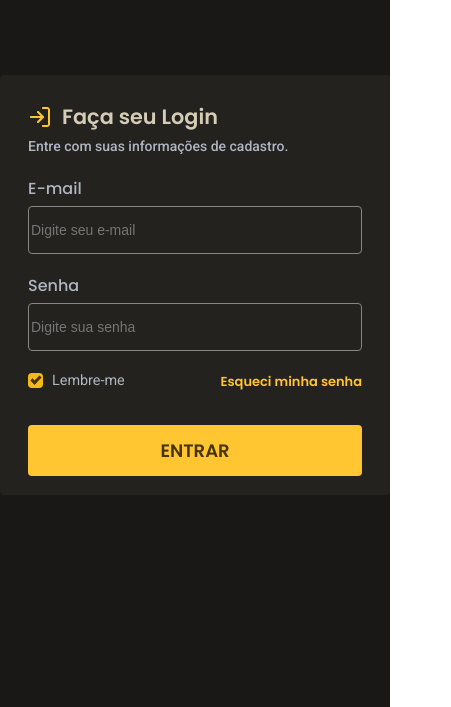
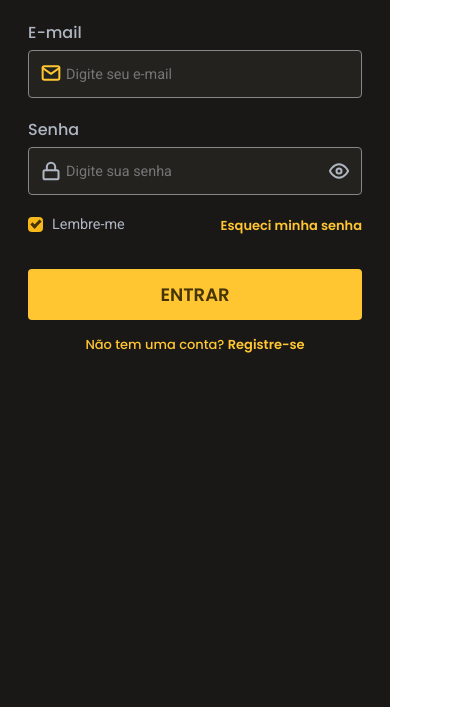
Before and after one commit to GuilhermeSouza01/Login-form, a plain HTML site: page index.html in a window 390 px wide. Shown: the part 137-844 px from the top of the page, 451 px wide, since content can reach past the window. Drawn offline with Linux system fonts and the light colour scheme; grey boxes are pictures that could not be loaded.

Commit message:
Add media queries

```diff
--- a/css/main.css
+++ b/css/main.css
@@ -57,7 +57,7 @@ table {
     position: absolute;
     width: 115px;
     height: 28px;
-    top: 40px;
+    top: 20px;
     left: 20px;
     margin: 0;
 }
@@ -90,7 +90,7 @@ table {
     border-radius: 4px;
     /* margin: 194 0 194 0; */
     width: 512px;
-    height: 420px;
+    height: 512px;
 }
 
 .login-text-and-icon {
@@ -118,6 +118,13 @@ table {
     color: var(--text-base);
     margin-bottom: 24px;
 }
+
+.form-content #create-account {
+    display: flex;
+    justify-content: center;
+    align-items: center;
+    margin-top: 14px;
+}
 .image-aside {
 
     height: 100%;
@@ -139,13 +146,9 @@ table {
     border-radius: 4px;
     background-color: var(--form-background);
     height: 44px;
-    font-size: 14px;
-    font-weight: normal;
-    font-style: normal;
-    line-height: 16px;
-    color: var(--text-base);
     outline: none;
     margin-bottom: 20px;
+    padding-left: 37px;
 }
 
 #login-form label {
@@ -160,6 +163,28 @@ table {
 #login-form input:focus {
     border: 1px solid var(--primary-color);
     box-shadow: 0px 0px 0px 2px #FFDE88;
+}
+
+.mail-input {
+    background: url(../assets/mail.svg) no-repeat 12px 12px;
+    font-family: 'Roboto', sans-serif;
+    font-size: 0.9rem;
+    font-weight: 400;
+    font-style: normal;
+    line-height: 16px;
+    color: rgb(207, 207, 207);
+}
+
+.pass-input {
+    background-image: url(../assets/lock.svg), url(../assets/eye.svg);
+    background-repeat: no-repeat;
+    background-position: left 12px center, right 12px center;
+    font-family: 'Roboto', sans-serif;
+    font-size: 0.9rem;
+    font-weight: 400;
+    font-style: normal;
+    line-height: 16px;
+    color: rgb(207, 207, 207);
 }
 
 .check-information {
@@ -264,3 +289,42 @@ table {
     background-color: #f7b819;
 
 }
+
+#create-account {
+    text-decoration: none;
+}
+#create-account p{
+
+    font-family: 'Poppins', sans-serif;
+    font-size: 13px;
+    font-weight: 500;
+    font-style: normal;
+    color: var(--primary-color);
+    line-height: 21px;
+    text-decoration: none;
+}
+
+#create-account span {
+    font-weight: bold;
+}
+
+
+@media (max-width: 900px) {
+   .image-aside {
+       display: none;
+   }
+
+}
+
+@media (max-width: 400px) {
+    .form {
+        background:none;
+    }
+    .form-container {
+        display: flex;
+        flex-direction: column;
+        justify-content: flex-start;
+        align-items: center;
+        margin-top: 40px;
+    }
+}
--- a/index.html
+++ b/index.html
@@ -27,10 +27,11 @@
                         <p>Entre com suas informações de cadastro.</p>
                         <form id="login-form">
                             <label for="email">E-mail</label>
-                            <input type="email" name="email" id="email" placeholder="Digite seu e-mail">
+                            <input class="mail-input" type="email" name="email" id="email" placeholder="Digite seu e-mail">
+
 
                             <label for="pass">Senha</label>
-                            <input type="password" name="password" id="pass" placeholder="Digite sua senha">
+                            <input class="pass-input" type="password" name="password" id="pass" placeholder="Digite sua senha">
                         </form>
 
                         <div class="check-information">
@@ -46,7 +47,7 @@
                         </div>
 
                         <button type="submit" id="enter-button">ENTRAR</button>
-
+                        <a href="#" id="create-account"> <p>Não tem uma conta? <span>Registre-se</span></p> </a>
                 </div>
             </div>
         </section>
```
Also changed, not shown: assets/eye.svg (added), assets/lock.svg (added), assets/mail.svg (added).
